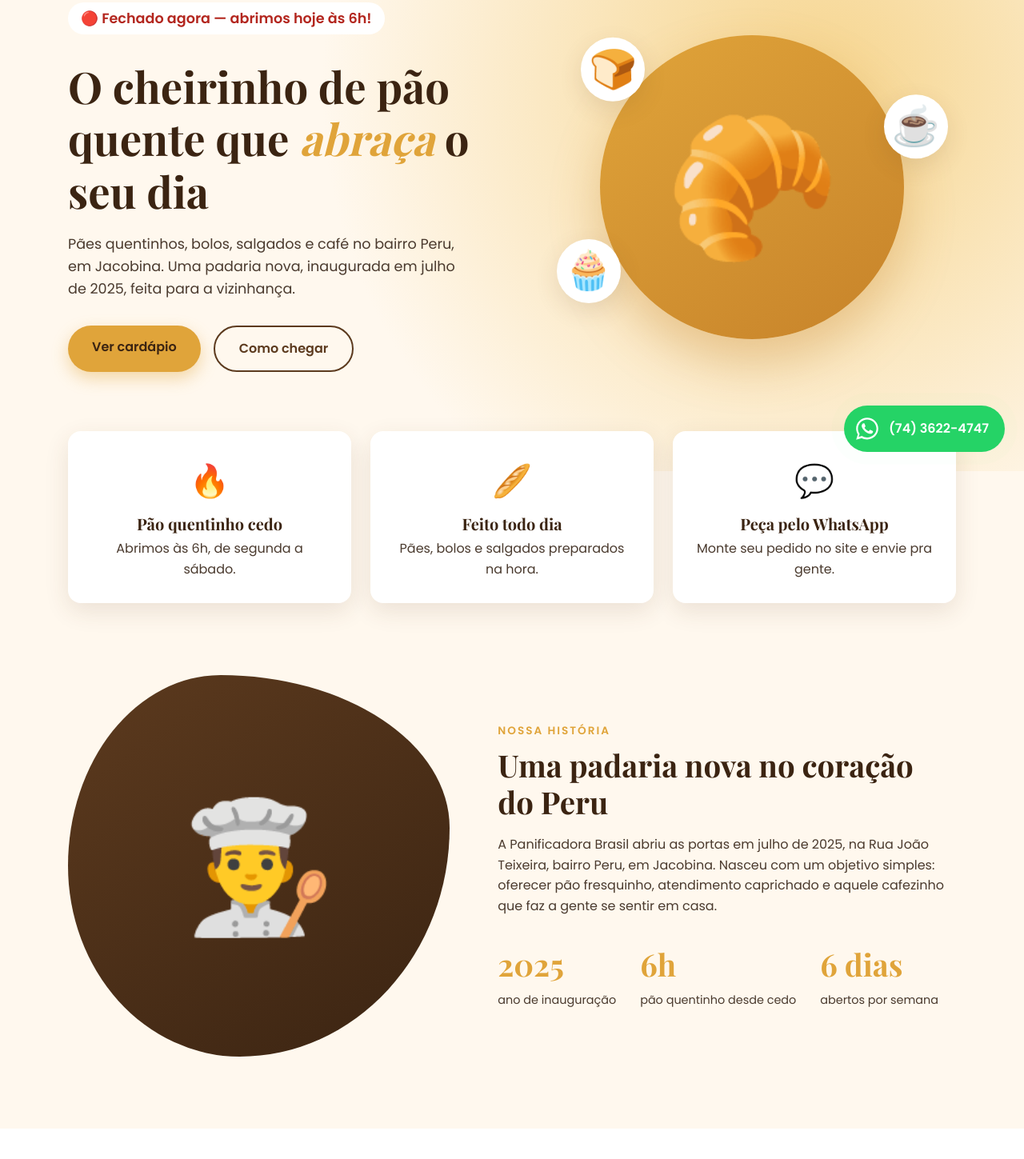
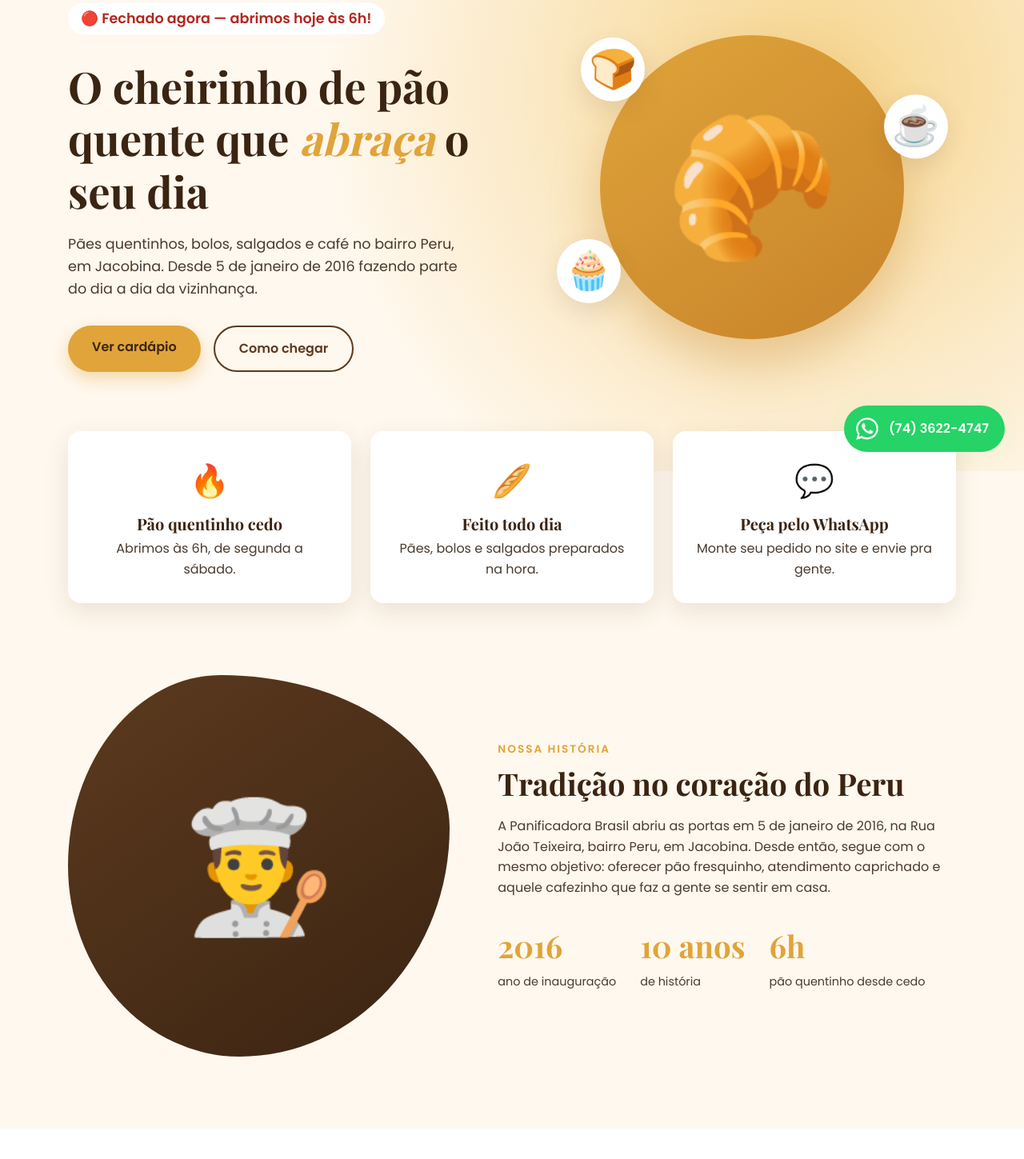
Before and after one commit to moacirnascimento439/site-padaria, a plain HTML site: page index.html in a window 1280 px wide. Shown: the part 211-1660 px from the top of the page at 80% size. Drawn offline with nearby package versions, Linux system fonts and the light colour scheme.

Commit message:
Inauguração em 5 de janeiro de 2016 e anos de história automáticos
Co-Authored-By: Claude Opus 5.5 <noreply@anthropic.com>
Claude-Session: https://claude.ai/code/session_011nK9P6JdFU2RDGywPqsVvh

```diff
--- a/index.html
+++ b/index.html
@@ -52,7 +52,7 @@
           <!-- O JavaScript troca este texto para "Aberto agora" ou "Fechado agora" -->
           <p class="status" id="statusLoja">Verificando horário...</p>
           <h1>O cheirinho de pão quente que <span>abraça</span> o seu dia</h1>
-          <p>Pães quentinhos, bolos, salgados e café no bairro Peru, em Jacobina. Uma padaria nova, inaugurada em julho de 2025, feita para a vizinhança.</p>
+          <p>Pães quentinhos, bolos, salgados e café no bairro Peru, em Jacobina. Desde 5 de janeiro de 2016 fazendo parte do dia a dia da vizinhança.</p>
           <div class="hero__botoes">
             <a href="#cardapio" class="botao botao--principal">Ver cardápio</a>
             <a href="#contato" class="botao botao--secundario">Como chegar</a>
@@ -105,13 +105,14 @@
         </div>
         <div class="sobre__texto revelar">
           <p class="subtitulo">Nossa história</p>
-          <h2>Uma padaria nova no coração do Peru</h2>
-          <p>A Panificadora Brasil abriu as portas em julho de 2025, na Rua João Teixeira, bairro Peru, em Jacobina. Nasceu com um objetivo simples: oferecer pão fresquinho, atendimento caprichado e aquele cafezinho que faz a gente se sentir em casa.</p>
+          <h2>Tradição no coração do Peru</h2>
+          <p>A Panificadora Brasil abriu as portas em 5 de janeiro de 2016, na Rua João Teixeira, bairro Peru, em Jacobina. Desde então, segue com o mesmo objetivo: oferecer pão fresquinho, atendimento caprichado e aquele cafezinho que faz a gente se sentir em casa.</p>
           <!-- Números animados: o JavaScript conta de 0 até o valor de data-alvo -->
           <div class="numeros">
-            <div><strong class="contador" data-alvo="2025">0</strong><span>ano de inauguração</span></div>
+            <div><strong class="contador" data-alvo="2016">0</strong><span>ano de inauguração</span></div>
+            <!-- data-desde: o JavaScript calcula quantos anos se passaram desde a inauguração -->
+            <div><strong class="contador" data-desde="2016-01-05" data-sufixo=" anos">0</strong><span>de história</span></div>
             <div><strong class="contador" data-alvo="6" data-sufixo="h">0</strong><span>pão quentinho desde cedo</span></div>
-            <div><strong class="contador" data-alvo="6" data-sufixo=" dias">0</strong><span>abertos por semana</span></div>
           </div>
         </div>
       </div>
--- a/script.js
+++ b/script.js
@@ -347,6 +347,17 @@ const observadorNumeros = new IntersectionObserver((entradas) => {
   });
 }, { threshold: 0.5 });
 
+// Contadores com data-desde: calcula os anos completos desde a data informada
+document.querySelectorAll('.contador[data-desde]').forEach((el) => {
+  const [ano, mes, dia] = el.dataset.desde.split('-').map(Number);
+  const hoje = new Date();
+  let anos = hoje.getFullYear() - ano;
+  // Se o aniversário deste ano ainda não chegou, ainda não completou o ano
+  const jaFezAniversario = hoje.getMonth() + 1 > mes || (hoje.getMonth() + 1 === mes && hoje.getDate() >= dia);
+  if (!jaFezAniversario) anos--;
+  el.dataset.alvo = anos;
+});
+
 document.querySelectorAll('.contador').forEach((el) => observadorNumeros.observe(el));
 
 /* =========================================================
```
